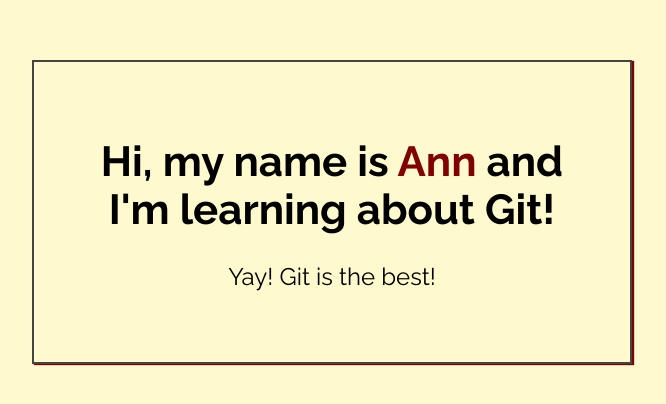
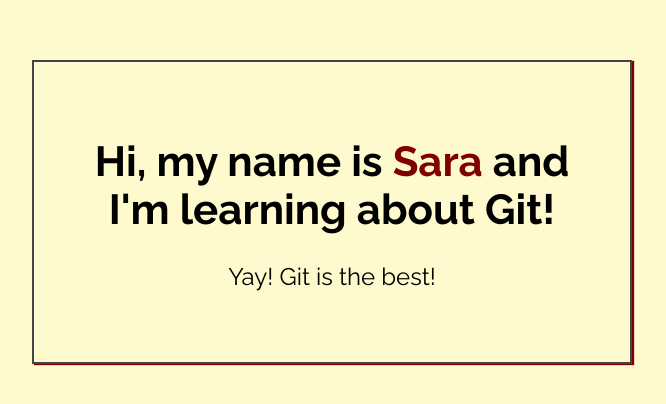
Before and after one commit to TallSara/My-First-Repo, a plain HTML site: page index.html in a window 1280 px wide. Shown: the part 188-592 px from the top of the page, without its empty margins (308-974 px from the left). Drawn offline with Linux system fonts and the light colour scheme.

Commit message:
Added name to index.html

```diff
--- a/index.html
+++ b/index.html
@@ -14,7 +14,7 @@
 <body>
 
     <div class="greeting">
-        <h1>Hi, my name is <span class="highlight">Ann</span> and I'm learning about Git! </h1>
+        <h1>Hi, my name is <span class="highlight">Sara</span> and I'm learning about Git! </h1>
 
         <p>Yay! Git is the best!</p>
     </div>
```
